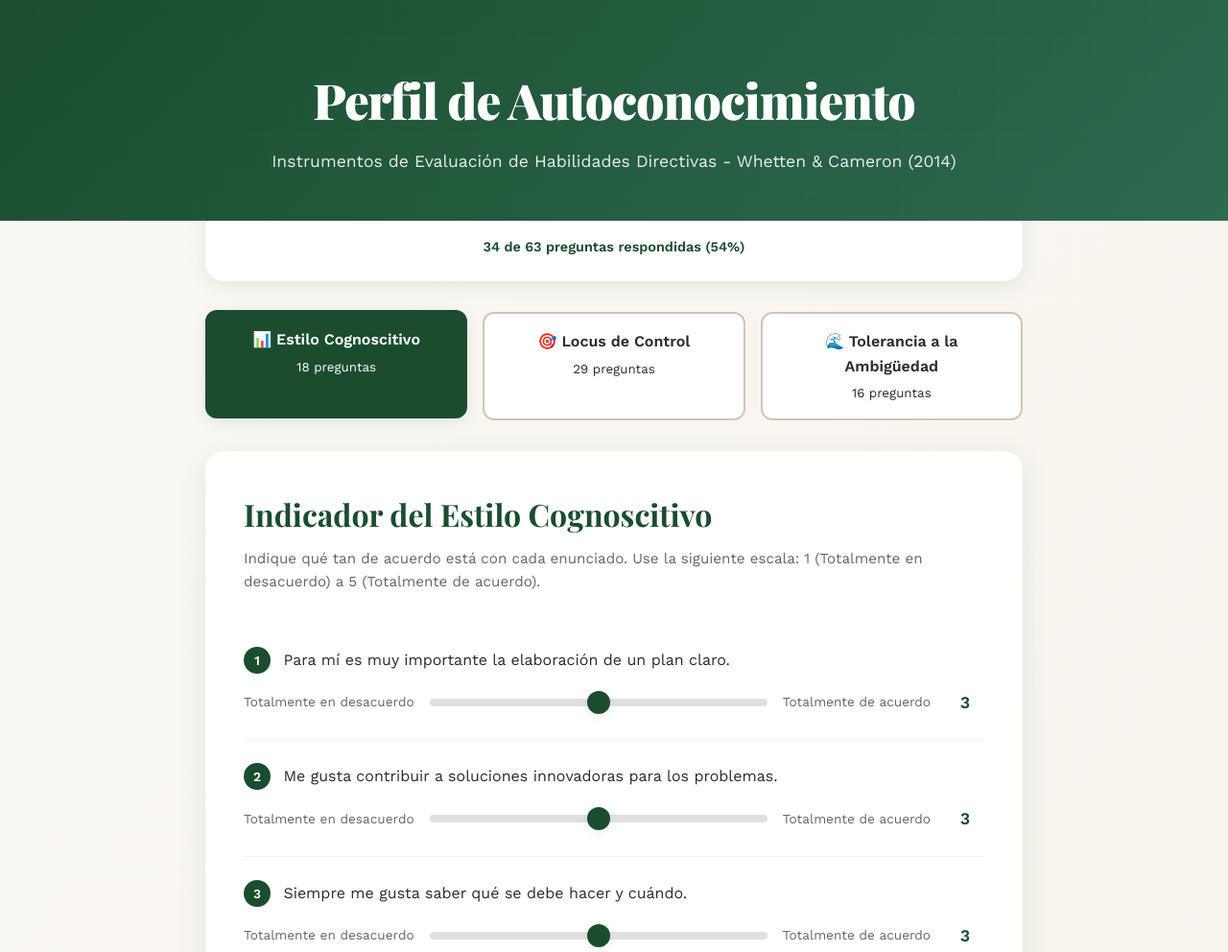
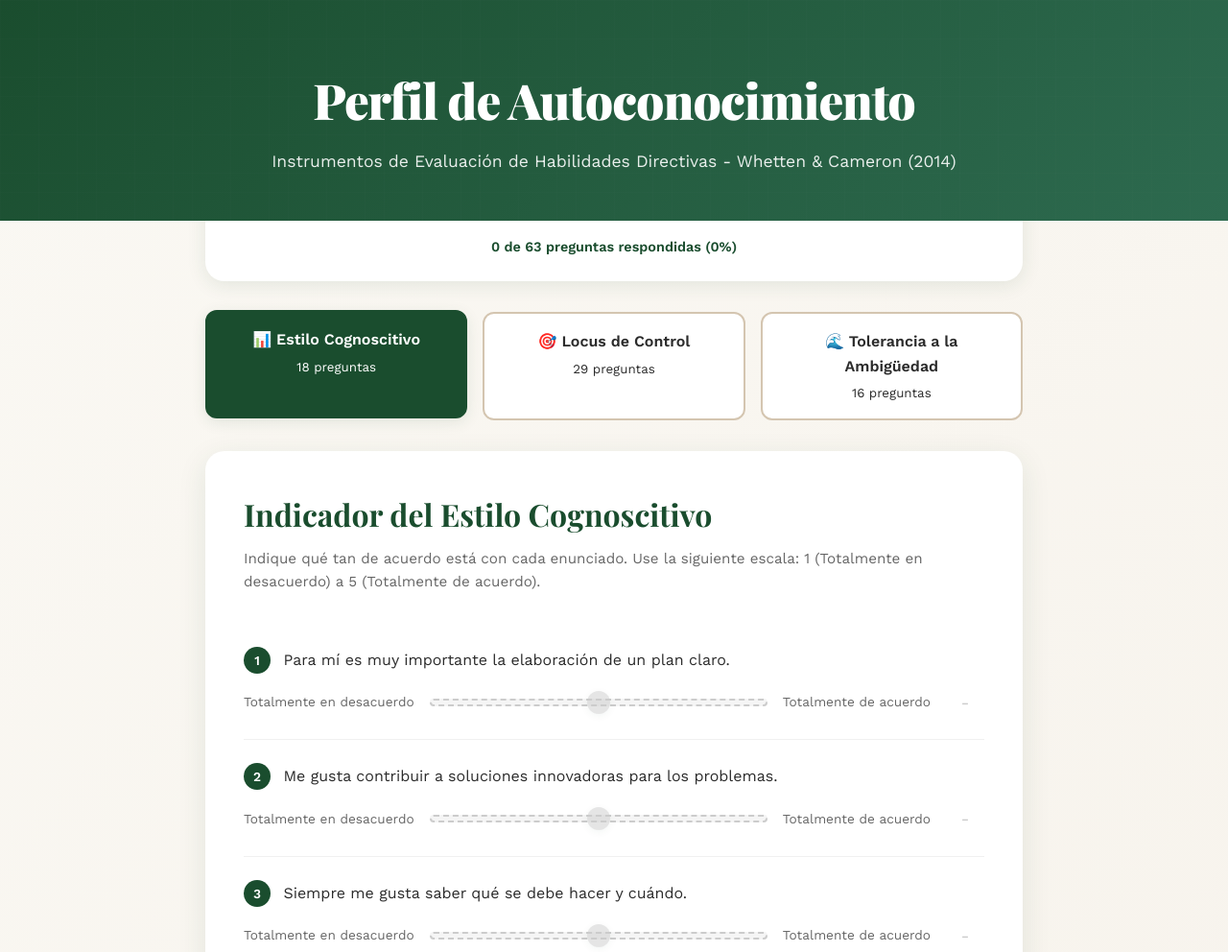
Before and after one commit to CecilCR/PERFIL, a plain HTML site: page index.html in a window 1280 px wide. Shown: the top 992 px of the page at 96% size. Drawn offline with nearby package versions, Linux system fonts and the light colour scheme.

Commit message:
Update index.html

```diff
--- a/index.html
+++ b/index.html
@@ -221,6 +221,11 @@
             -webkit-appearance: none;
         }
 
+        input[type="range"].no-value {
+            background: linear-gradient(to right, #f5f5f5 0%, #f5f5f5 100%);
+            border: 2px dashed #ccc;
+        }
+
         input[type="range"]::-webkit-slider-thumb {
             -webkit-appearance: none;
             appearance: none;
@@ -231,6 +236,11 @@
             cursor: pointer;
             box-shadow: 0 2px 8px var(--shadow);
             transition: all 0.2s ease;
+        }
+
+        input[type="range"].no-value::-webkit-slider-thumb {
+            background: #ccc;
+            opacity: 0.5;
         }
 
         input[type="range"]::-webkit-slider-thumb:hover {
@@ -254,6 +264,11 @@
             font-weight: 600;
             color: var(--primary);
             font-size: 1.1rem;
+        }
+
+        input[type="range"].no-value + .scale-label + .range-value {
+            color: #ccc;
+            font-weight: 400;
         }
 
         .radio-group {
@@ -760,12 +775,12 @@
                         <input type="range"
                                min="1"
                                max="5"
-                               value="3"
                                id="cog_${index}"
+                               class="no-value"
                                oninput="updateRangeValue(this); saveAnswer('cognitive', ${index}, this.value)"
                                onchange="saveAnswer('cognitive', ${index}, this.value)">
                         <span class="scale-label">Totalmente de acuerdo</span>
-                        <span class="range-value" id="cog_${index}_value">3</span>
+                        <span class="range-value" id="cog_${index}_value">-</span>
                     </div>
                 `;
                 container.appendChild(div);
@@ -818,12 +833,12 @@
                         <input type="range"
                                min="1"
                                max="7"
-                               value="4"
                                id="amb_${index}"
+                               class="no-value"
                                oninput="updateRangeValue(this); saveAnswer('ambiguity', ${index}, this.value)"
                                onchange="saveAnswer('ambiguity', ${index}, this.value)">
                         <span class="scale-label">Totalmente de acuerdo</span>
-                        <span class="range-value" id="amb_${index}_value">4</span>
+                        <span class="range-value" id="amb_${index}_value">-</span>
                     </div>
                 `;
                 container.appendChild(div);
@@ -863,6 +878,13 @@
         function saveAnswer(section, index, value) {
             answers[section][index] = value;
             localStorage.setItem('assessmentAnswers', JSON.stringify(answers));
+
+            // Remover clase no-value del input
+            const input = document.getElementById(`${section === 'cognitive' ? 'cog' : section === 'ambiguity' ? 'amb' : 'loc'}_${index}`);
+            if (input && input.classList) {
+                input.classList.remove('no-value');
+            }
+
             updateProgress();
         }
 
@@ -876,6 +898,7 @@
                     const input = document.getElementById(`cog_${key}`);
                     if (input) {
                         input.value = answers.cognitive[key];
+                        input.classList.remove('no-value');
                         updateRangeValue(input);
                     }
                 });
@@ -894,16 +917,9 @@
                     const input = document.getElementById(`amb_${key}`);
                     if (input) {
                         input.value = answers.ambiguity[key];
+                        input.classList.remove('no-value');
                         updateRangeValue(input);
                     }
-                });
-            } else {
-                // Inicializar valores por defecto si no hay guardados
-                cognitiveData.forEach((_, index) => {
-                    answers.cognitive[index] = '3';
-                });
-                ambiguityData.forEach((_, index) => {
-                    answers.ambiguity[index] = '4';
                 });
             }
             updateProgress();
```
